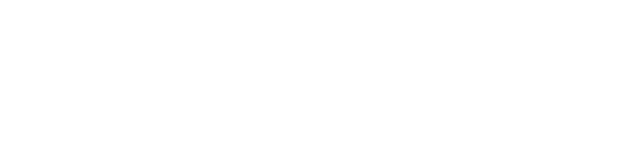
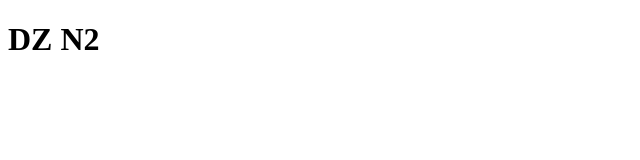
Before and after one commit to SvitlanaPro/goit-js-hw-02, a plain HTML site: page index.html in a window 1280 px wide. Shown: the whole page, without its empty margins (0-640 px from the left). Drawn offline with Linux system fonts and the light colour scheme.

Commit message:
Update index.html

```diff
--- a/index.html
+++ b/index.html
@@ -6,6 +6,7 @@
     <title>Document</title>
 </head>
 <body>
+    <h1> DZ N2  </h1>
     <!-- <script src="./js/task-1.js" type="module">  </script> -->
     <!-- <script src="./js/task-2.js" type="module">  </script> -->
     <!-- <script src="./js/task-3.js" type="module">  </script> -->
```
